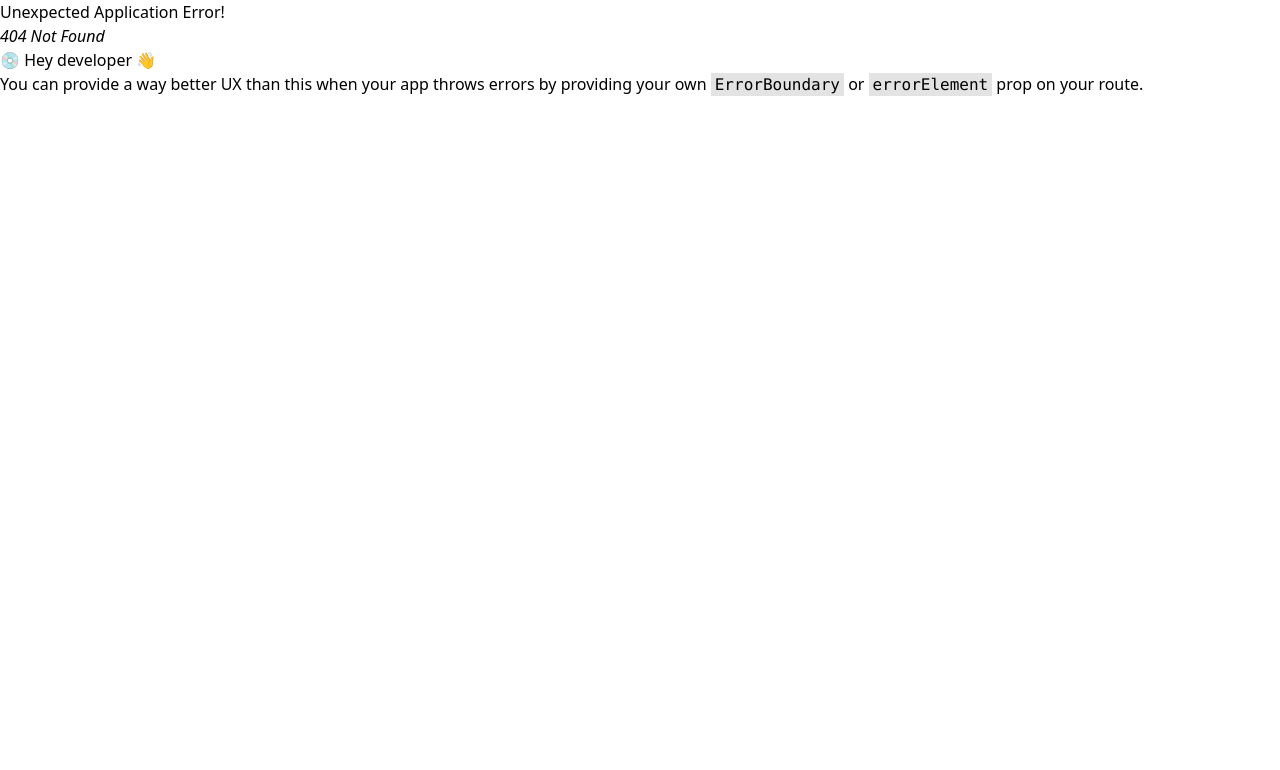
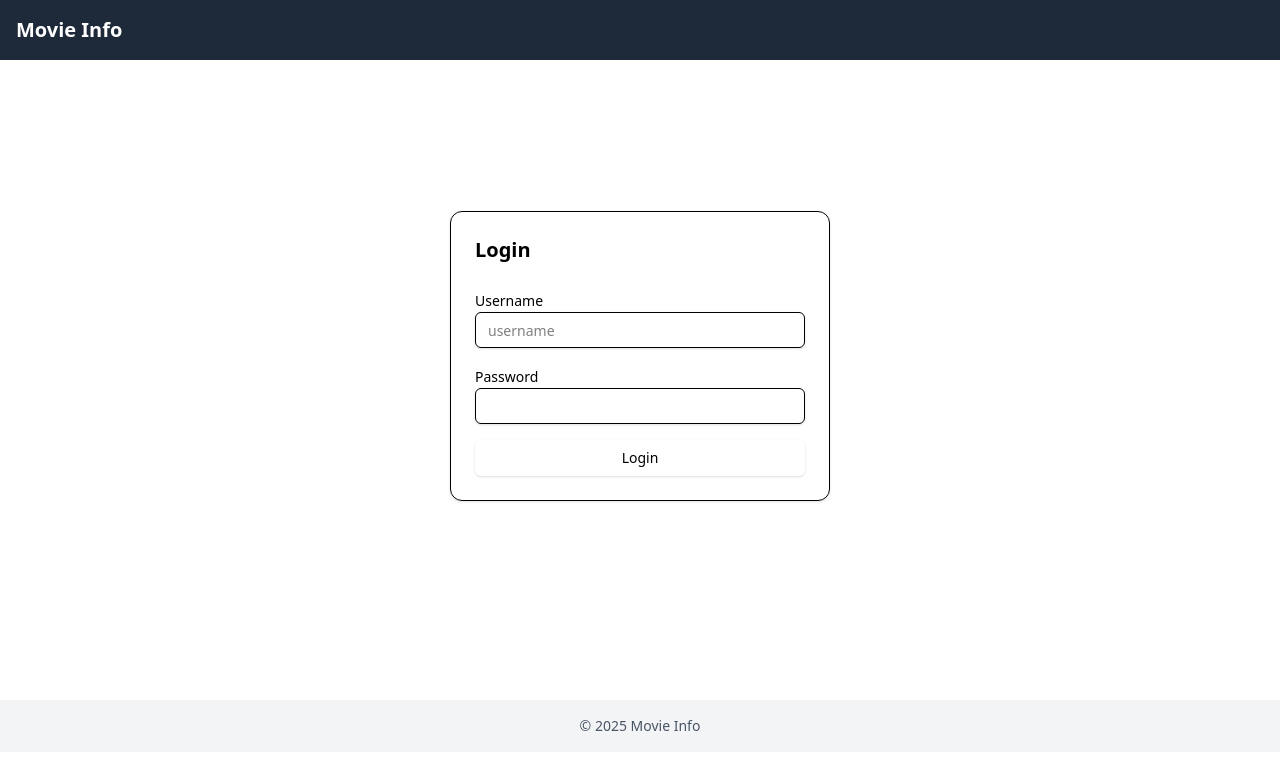
Before and after one commit to KeiDawn/btcn02, a React (Vite) app: page /login in a window 1280 px wide. Before the commit this address had no page. Shown: the top 770 px of the page. Built offline with nearby package versions, Linux system fonts and the light colour scheme.

Commit message:
feat: setup login, auth context and protected routes

```diff
--- a/src/components/common/ProtectedRoute.jsx
+++ b/src/components/common/ProtectedRoute.jsx
@@ -0,0 +1,16 @@
+import { Navigate, useLocation } from "react-router-dom";
+import { useAuth } from "@/context/AuthContext";
+
+export default function ProtectedRoute({ children }) {
+  const { user, loading } = useAuth();
+  const location = useLocation();
+
+  // ⛔ Chờ auth init xong
+  if (loading) return null;
+
+  if (!user) {
+    return <Navigate to="/login" replace state={{ from: location }} />;
+  }
+
+  return children;
+}
--- /dev/null
+++ b/src/context/AuthContext.jsx
@@ -0,0 +1,66 @@
+import { createContext, useContext, useEffect, useState } from "react";
+import { loginApi } from "@/services/auth.service";
+
+const AuthContext = createContext(null);
+
+export function AuthProvider({ children }) {
+  const [auth, setAuth] = useState({
+    user: null,
+    token: null,
+    loading: true,
+  });
+
+  useEffect(() => {
+    const user = localStorage.getItem("user_info");
+    const token = localStorage.getItem("user_token");
+
+    if (user && token) {
+      setAuth({
+        user: JSON.parse(user),
+        token,
+        loading: false,
+      });
+    } else {
+      setAuth((prev) => ({ ...prev, loading: false }));
+    }
+  }, []);
+
+  const login = async (data) => {
+    const res = await loginApi(data);
+
+    localStorage.setItem("user_info", JSON.stringify(res.user));
+    localStorage.setItem("user_token", res.token);
+
+    setAuth({
+      user: res.user,
+      token: res.token,
+      loading: false,
+    });
+  };
+
+  const logout = () => {
+    localStorage.clear();
+    setAuth({
+      user: null,
+      token: null,
+      loading: false,
+    });
+  };
+
+  return (
+    <AuthContext.Provider
+      value={{
+        user: auth.user,
+        token: auth.token,
+        loading: auth.loading,
+        isAuthenticated: !!auth.user,
+        login,
+        logout,
+      }}
+    >
+      {children}
+    </AuthContext.Provider>
+  );
+}
+
+export const useAuth = () => useContext(AuthContext);
--- a/src/contexts/AuthContext.jsx
+++ /dev/null
@@ -1,15 +0,0 @@
-import { createContext, useContext, useState } from "react";
-
-const AuthContext = createContext(null);
-
-export function AuthProvider({ children }) {
-  const [user, setUser] = useState(null);
-
-  return (
-    <AuthContext.Provider value={{ user, setUser }}>
-      {children}
-    </AuthContext.Provider>
-  );
-}
-
-export const useAuth = () => useContext(AuthContext);
--- /dev/null
+++ b/src/lib/api.js
@@ -0,0 +1,31 @@
+const API_URL = import.meta.env.VITE_API_URL;
+const APP_TOKEN = import.meta.env.VITE_APP_TOKEN;
+
+// fetch dùng chung
+export async function apiFetch(path, options = {}) {
+  const userToken = localStorage.getItem("user_token");
+
+  const headers = {
+    "Content-Type": "application/json",
+    "x-app-token": APP_TOKEN,
+    ...options.headers,
+  };
+
+  // nếu đã login thì gắn user token
+  if (userToken) {
+    headers.Authorization = `Bearer ${userToken}`;
+  }
+
+  const res = await fetch(`${API_URL}${path}`, {
+    ...options,
+    headers,
+  });
+
+  const data = await res.json();
+
+  if (!res.ok) {
+    throw data;
+  }
+
+  return data;
+}
--- a/src/main.jsx
+++ b/src/main.jsx
@@ -1,8 +1,8 @@
 import { createRoot } from "react-dom/client";
 import { RouterProvider } from "react-router-dom";
 import { router } from "@/routes";
+import { AuthProvider } from "@/context/AuthContext";
 import "./index.css";
-import { AuthProvider } from "@/contexts/AuthContext";
 
 createRoot(document.getElementById("root")).render(
   <AuthProvider>
--- a/src/pages/auth/Login.jsx
+++ b/src/pages/auth/Login.jsx
@@ -0,0 +1,92 @@
+import { useForm } from "react-hook-form";
+import { zodResolver } from "@hookform/resolvers/zod";
+import { loginSchema } from "@/schemas/auth.schema";
+import { useAuth } from "@/context/AuthContext";
+import { useNavigate } from "react-router-dom";
+
+import { Button } from "@/components/ui/button";
+import { Input } from "@/components/ui/input";
+import { Card, CardContent, CardHeader } from "@/components/ui/card";
+import {
+  Form,
+  FormField,
+  FormItem,
+  FormLabel,
+  FormControl,
+  FormMessage,
+} from "@/components/ui/form";
+
+export default function Login() {
+  const { login } = useAuth();
+  const navigate = useNavigate();
+
+  const form = useForm({
+    resolver: zodResolver(loginSchema),
+    defaultValues: {
+      username: "",
+      password: "",
+    },
+  });
+
+  const onSubmit = async (data) => {
+    try {
+      await login(data);
+      navigate("/profile");
+    } catch (err) {
+      form.setError("root", {
+        message: err.message || "Login failed",
+      });
+    }
+  };
+
+  return (
+    <div className="flex justify-center items-center min-h-[70vh]">
+      <Card className="w-95">
+        <CardHeader className="text-xl font-bold">Login</CardHeader>
+        <CardContent>
+          <Form {...form}>
+            <form onSubmit={form.handleSubmit(onSubmit)} className="space-y-4">
+              <FormField
+                control={form.control}
+                name="username"
+                render={({ field }) => (
+                  <FormItem>
+                    <FormLabel>Username</FormLabel>
+                    <FormControl>
+                      <Input placeholder="username" {...field} />
+                    </FormControl>
+                    <FormMessage />
+                  </FormItem>
+                )}
+              />
+
+              <FormField
+                control={form.control}
+                name="password"
+                render={({ field }) => (
+                  <FormItem>
+                    <FormLabel>Password</FormLabel>
+                    <FormControl>
+                      <Input type="password" {...field} />
+                    </FormControl>
+                    <FormMessage />
+                  </FormItem>
+                )}
+              />
+
+              {form.formState.errors.root && (
+                <p className="text-red-500 text-sm">
+                  {form.formState.errors.root.message}
+                </p>
+              )}
+
+              <Button className="w-full" type="submit">
+                Login
+              </Button>
+            </form>
+          </Form>
+        </CardContent>
+      </Card>
+    </div>
+  );
+}
--- a/src/pages/auth/Register.jsx
+++ b/src/pages/auth/Register.jsx
@@ -0,0 +1,5 @@
+export default function Register() {
+  return (
+    <div className="text-2xl font-bold text-purple-600">REGISTER PAGE</div>
+  );
+}
--- a/src/pages/profile/Favourites.jsx
+++ b/src/pages/profile/Favourites.jsx
@@ -0,0 +1,3 @@
+export default function Favourites() {
+  return <div className="p-6 text-xl font-bold">Favourites Page</div>;
+}
--- a/src/pages/profile/Profile.jsx
+++ b/src/pages/profile/Profile.jsx
@@ -0,0 +1,3 @@
+export default function Profile() {
+  return <div className="p-6 text-xl font-bold">Profile Page</div>;
+}
--- a/src/routes/index.jsx
+++ b/src/routes/index.jsx
@@ -1,14 +1,34 @@
 import { createBrowserRouter } from "react-router-dom";
 import App from "@/App";
 import Home from "@/pages/Home";
+import Login from "@/pages/auth/Login";
+import Register from "@/pages/auth/Register";
+import Profile from "@/pages/profile/Profile";
+import Favourites from "@/pages/profile/Favourites";
+import ProtectedRoute from "@/components/common/ProtectedRoute";
 
 export const router = createBrowserRouter([
   {
     element: <App />,
     children: [
+      { path: "/", element: <Home /> },
+      { path: "/login", element: <Login /> },
+      { path: "/register", element: <Register /> },
       {
-        path: "/",
-        element: <Home />,
+        path: "/profile",
+        element: (
+          <ProtectedRoute>
+            <Profile />
+          </ProtectedRoute>
+        ),
+      },
+      {
+        path: "/favourites",
+        element: (
+          <ProtectedRoute>
+            <Favourites />
+          </ProtectedRoute>
+        ),
       },
     ],
   },
--- /dev/null
+++ b/src/schemas/auth.schema.js
@@ -0,0 +1,6 @@
+import { z } from "zod";
+
+export const loginSchema = z.object({
+  email: z.string().email("Email không hợp lệ"),
+  password: z.string().min(6, "Mật khẩu tối thiểu 6 ký tự"),
+});
--- /dev/null
+++ b/src/services/auth.service.js
@@ -0,0 +1,24 @@
+const API_URL = import.meta.env.VITE_API_URL;
+const APP_TOKEN = import.meta.env.VITE_APP_TOKEN;
+
+export async function loginApi(data) {
+  const res = await fetch(`${API_URL}/api/users/login`, {
+    method: "POST",
+    headers: {
+      "Content-Type": "application/json",
+      "x-app-token": APP_TOKEN,
+    },
+    body: JSON.stringify({
+      username: data.username,
+      password: data.password,
+    }),
+  });
+
+  const text = await res.text();
+
+  if (!res.ok) {
+    throw new Error(text);
+  }
+
+  return JSON.parse(text);
+}
```
Also changed, not shown: 1 other file (tests, documents, lock files or other folders).
